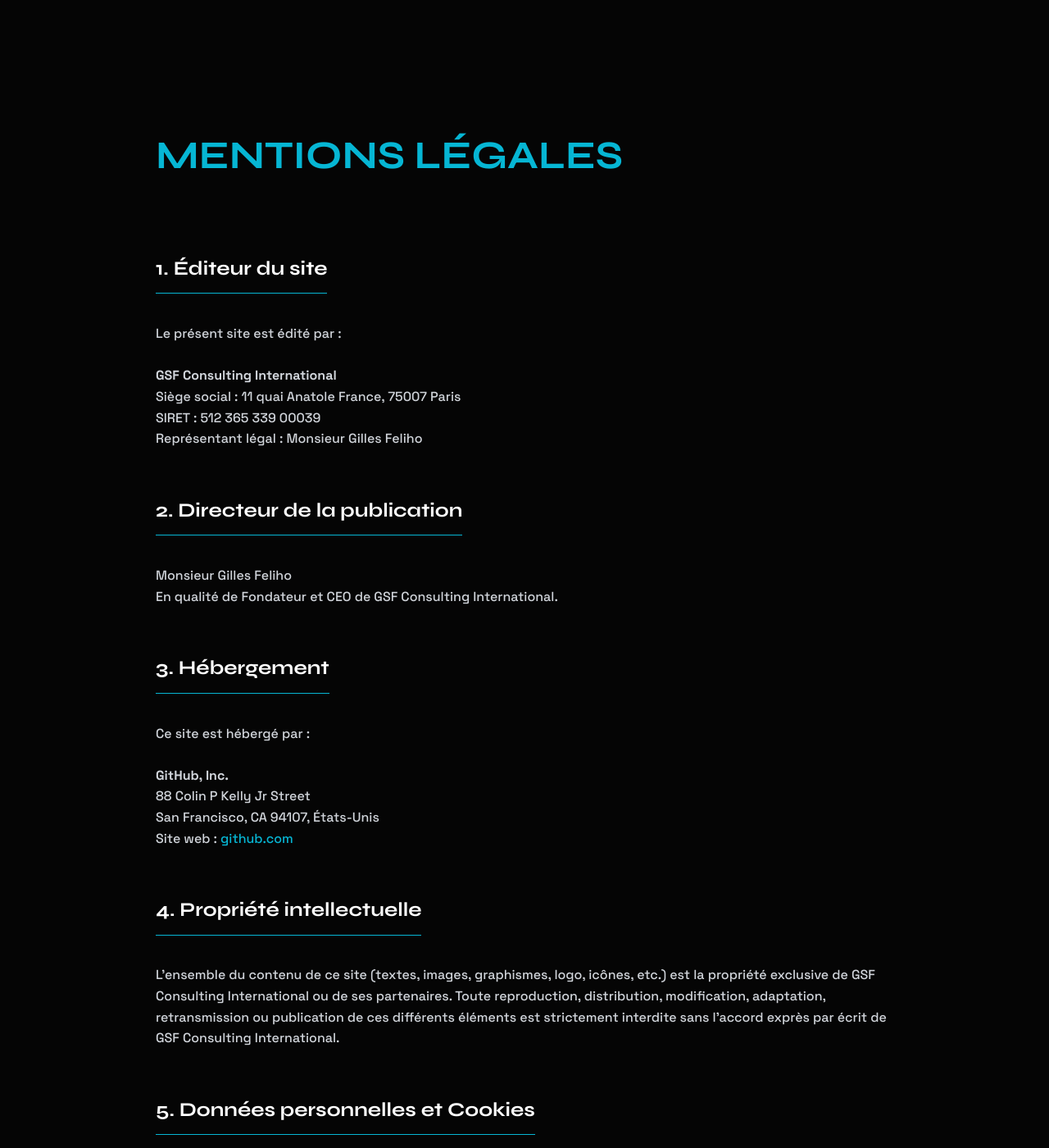
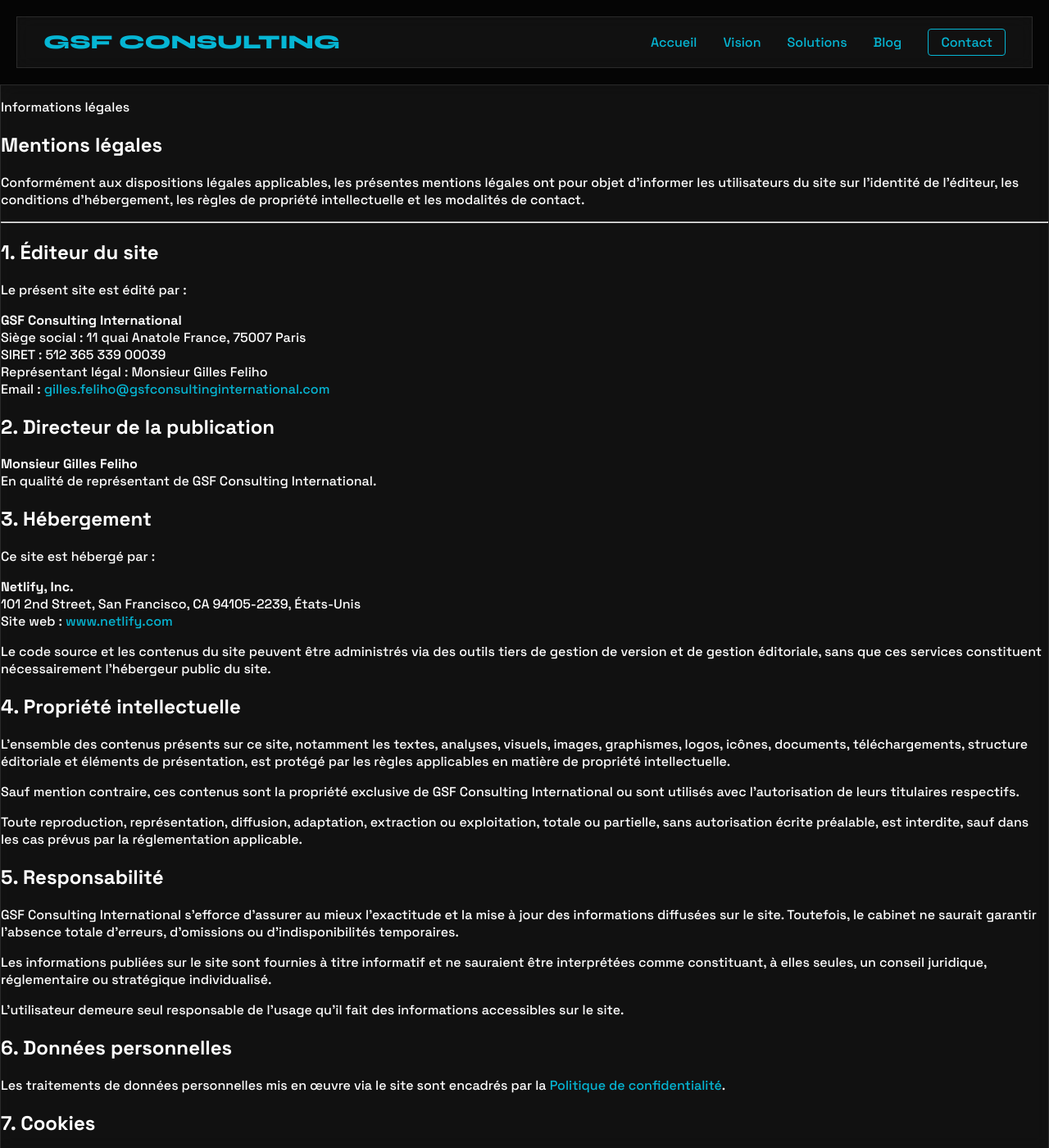
Before and after one commit to GSF-CONSULTING-INTERNATIONALE/.github.io-, a Jekyll site: the page built from mentions-legales.html, in a window 1280 px wide and 1400 px high. Shown: the whole window at 82% size. Built offline with Jekyll 4.4.1, drawn with Linux system fonts in a browser that asks for light colours; some of the changed text lies outside the part shown.

Commit message:
Updated 1 file via CloudCannon.

```diff
--- a/mentions-legales.html
+++ b/mentions-legales.html
@@ -1,78 +1,126 @@
-<!DOCTYPE html>
-<html lang="fr">
-<head>
-    <meta charset="UTF-8">
-    <meta name="viewport" content="width=device-width, initial-scale=1.0">
-    <meta name="description" content="Mentions Légales de GSF Consulting International - Cabinet de conseil juridique et innovation IA.">
-    <title>Mentions Légales | GSF Consulting International</title>
+---
+layout: default
+title: "Mentions légales"
+permalink: /mentions-legales.html
+description: "Mentions légales de GSF Consulting International : éditeur, publication, hébergement, propriété intellectuelle et contact."
+---
 
-    <link href="https://fonts.googleapis.com/css2?family=Space+Grotesk:wght@300;500;700&family=Syne:wght@400;700;800&display=swap" rel="stylesheet">
-    <link rel="stylesheet" href="css/style.css">
+<section class="legal-page">
+  <div class="container">
+    <div class="glass-card legal-card">
+      <p class="section-kicker">Informations légales</p>
+      <h1>Mentions légales</h1>
 
-    <style>
-        body { background-color: #050505; color: white; font-family: 'Space Grotesk', sans-serif; margin: 0; line-height: 1.6; }
-        .container { max-width: 900px; margin: 0 auto; padding: 120px 20px 50px; }
-        h1 { font-family: 'Syne', sans-serif; font-size: 3rem; color: #06b6d4; margin-bottom: 40px; text-transform: uppercase; }
-        h2 { font-family: 'Syne', sans-serif; font-size: 1.5rem; color: #ffffff; margin-top: 40px; border-bottom: 1px solid #06b6d4; padding-bottom: 10px; display: inline-block; }
-        p, li { font-size: 1rem; color: #d1d5db; }
-        a { color: #06b6d4; text-decoration: none; }
-        a:hover { text-decoration: underline; }
-        .back-link { display: inline-block; margin-top: 50px; padding: 10px 20px; border: 1px solid #06b6d4; border-radius: 5px; transition: 0.3s; }
-        .back-link:hover { background: #06b6d4; color: black; text-decoration: none; }
-    </style>
-</head>
-<body>
+      <p class="lead">
+        Conformément aux dispositions légales applicables, les présentes mentions légales
+        ont pour objet d’informer les utilisateurs du site sur l’identité de l’éditeur,
+        les conditions d’hébergement, les règles de propriété intellectuelle et les modalités de contact.
+      </p>
 
-    <div class="container">
-        <h1>Mentions Légales</h1>
+      <hr class="soft-divider">
 
       <h2>1. Éditeur du site</h2>
+      <p>Le présent site est édité par :</p>
       <p>
-            Le présent site est édité par :<br><br>
         <strong>GSF Consulting International</strong><br>
         Siège social : 11 quai Anatole France, 75007 Paris<br>
         SIRET : 512 365 339 00039<br>
-            Représentant légal : Monsieur Gilles Feliho
+        Représentant légal : Monsieur Gilles Feliho<br>
+        Email :
+        <a href="mailto:gilles.feliho@gsfconsultinginternational.com">gilles.feliho@gsfconsultinginternational.com</a>
       </p>
 
       <h2>2. Directeur de la publication</h2>
       <p>
-            Monsieur Gilles Feliho<br>
-            En qualité de Fondateur et CEO de GSF Consulting International.
+        <strong>Monsieur Gilles Feliho</strong><br>
+        En qualité de représentant de GSF Consulting International.
       </p>
 
       <h2>3. Hébergement</h2>
+      <p>Ce site est hébergé par :</p>
       <p>
-            Ce site est hébergé par :<br><br>
-            <strong>GitHub, Inc.</strong><br>
-            88 Colin P Kelly Jr Street<br>
-            San Francisco, CA 94107, États-Unis<br>
-            Site web : <a href="https://github.com" target="_blank" rel="noopener noreferrer">github.com</a>
+        <strong>Netlify, Inc.</strong><br>
+        101 2nd Street, San Francisco, CA 94105-2239, États-Unis<br>
+        Site web :
+        <a href="https://www.netlify.com/" target="_blank" rel="noopener">www.netlify.com</a>
+      </p>
+      <p>
+        Le code source et les contenus du site peuvent être administrés via des outils tiers de gestion de version
+        et de gestion éditoriale, sans que ces services constituent nécessairement l’hébergeur public du site.
       </p>
 
       <h2>4. Propriété intellectuelle</h2>
       <p>
-            L'ensemble du contenu de ce site (textes, images, graphismes, logo, icônes, etc.) est la propriété exclusive de GSF Consulting International ou de ses partenaires. Toute reproduction, distribution, modification, adaptation, retransmission ou publication de ces différents éléments est strictement interdite sans l'accord exprès par écrit de GSF Consulting International.
+        L’ensemble des contenus présents sur ce site, notamment les textes, analyses, visuels, images,
+        graphismes, logos, icônes, documents, téléchargements, structure éditoriale et éléments de présentation,
+        est protégé par les règles applicables en matière de propriété intellectuelle.
+      </p>
+      <p>
+        Sauf mention contraire, ces contenus sont la propriété exclusive de GSF Consulting International
+        ou sont utilisés avec l’autorisation de leurs titulaires respectifs.
+      </p>
+      <p>
+        Toute reproduction, représentation, diffusion, adaptation, extraction ou exploitation,
+        totale ou partielle, sans autorisation écrite préalable, est interdite,
+        sauf dans les cas prévus par la réglementation applicable.
       </p>
 
-        <h2>5. Données personnelles et Cookies</h2>
+      <h2>5. Responsabilité</h2>
       <p>
-            Conformément au Règlement Général sur la Protection des Données (RGPD), vous disposez d'un droit d'accès, de rectification et de suppression de vos données personnelles.
+        GSF Consulting International s’efforce d’assurer au mieux l’exactitude et la mise à jour des informations
+        diffusées sur le site. Toutefois, le cabinet ne saurait garantir l’absence totale d’erreurs,
+        d’omissions ou d’indisponibilités temporaires.
       </p>
       <p>
-            Les données collectées via le formulaire de contact sont utilisées exclusivement pour répondre à vos demandes et ne sont pas transmises à des tiers sans votre consentement.
+        Les informations publiées sur le site sont fournies à titre informatif et ne sauraient être interprétées
+        comme constituant, à elles seules, un conseil juridique, réglementaire ou stratégique individualisé.
       </p>
       <p>
-            Ce site utilise des cookies strictement nécessaires à son fonctionnement technique (navigation). Aucun cookie publicitaire ou de tracking tiers n'est utilisé sans consentement préalable.
+        L’utilisateur demeure seul responsable de l’usage qu’il fait des informations accessibles sur le site.
       </p>
 
-        <h2>6. Contact</h2>
+      <h2>6. Données personnelles</h2>
       <p>
-            Pour toute question concernant ces mentions légales ou le site, vous pouvez nous contacter via la <a href="index.html#contact">page de contact</a>.
+        Les traitements de données personnelles mis en œuvre via le site sont encadrés par la
+        <a href="/politique-de-confidentialite/">Politique de confidentialité</a>.
       </p>
 
-        <a href="index.html" class="back-link">← Retour à l'accueil</a>
+      <h2>7. Cookies</h2>
+      <p>
+        Le site peut utiliser des cookies ou traceurs strictement nécessaires à son fonctionnement technique,
+        à la sécurité de la navigation ou, le cas échéant, à la mesure d’audience.
+      </p>
+
+      <h2>8. Liens externes</h2>
+      <p>
+        Le site peut contenir des liens vers des sites, documents, plateformes ou ressources externes.
+        GSF Consulting International ne peut être tenu responsable du contenu, de la disponibilité,
+        ni des politiques légales ou de confidentialité de ces sites tiers.
+      </p>
+
+      <h2>9. Contact</h2>
+      <p>
+        Pour toute question relative au site, à son contenu, à ses publications ou à son fonctionnement,
+        vous pouvez écrire à :
+        <a href="mailto:gilles.feliho@gsfconsultinginternational.com">gilles.feliho@gsfconsultinginternational.com</a>
+      </p>
+      <p>
+        Vous pouvez également <a href="/#contact">utiliser la page de contact</a>.
+      </p>
+
+      <h2>10. Mise à jour</h2>
+      <p>
+        Les présentes mentions légales peuvent être modifiées à tout moment afin de tenir compte
+        des évolutions légales, réglementaires, techniques ou éditoriales.
+      </p>
+      <p><strong>Dernière mise à jour :</strong> 10 mars 2026</p>
+
+      <hr class="soft-divider">
+
+      <p>
+        Retour à l’<a href="/">accueil</a> ·
+        Consulter la <a href="/politique-de-confidentialite/">politique de confidentialité</a>
+      </p>
     </div>
-
-</body>
-</html>
+  </div>
+</section>
```
Lines whose indentation alone changed are shown as unchanged.
